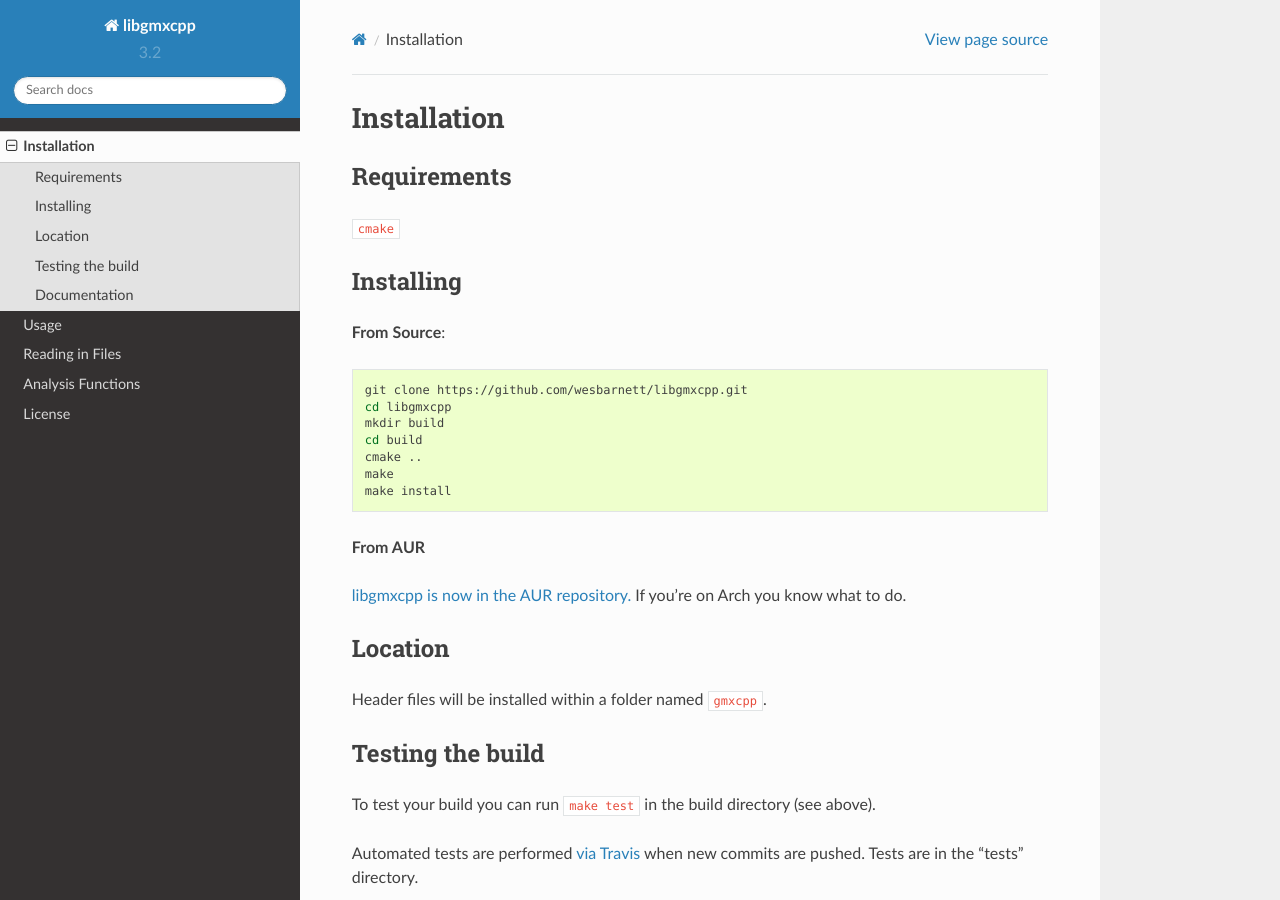
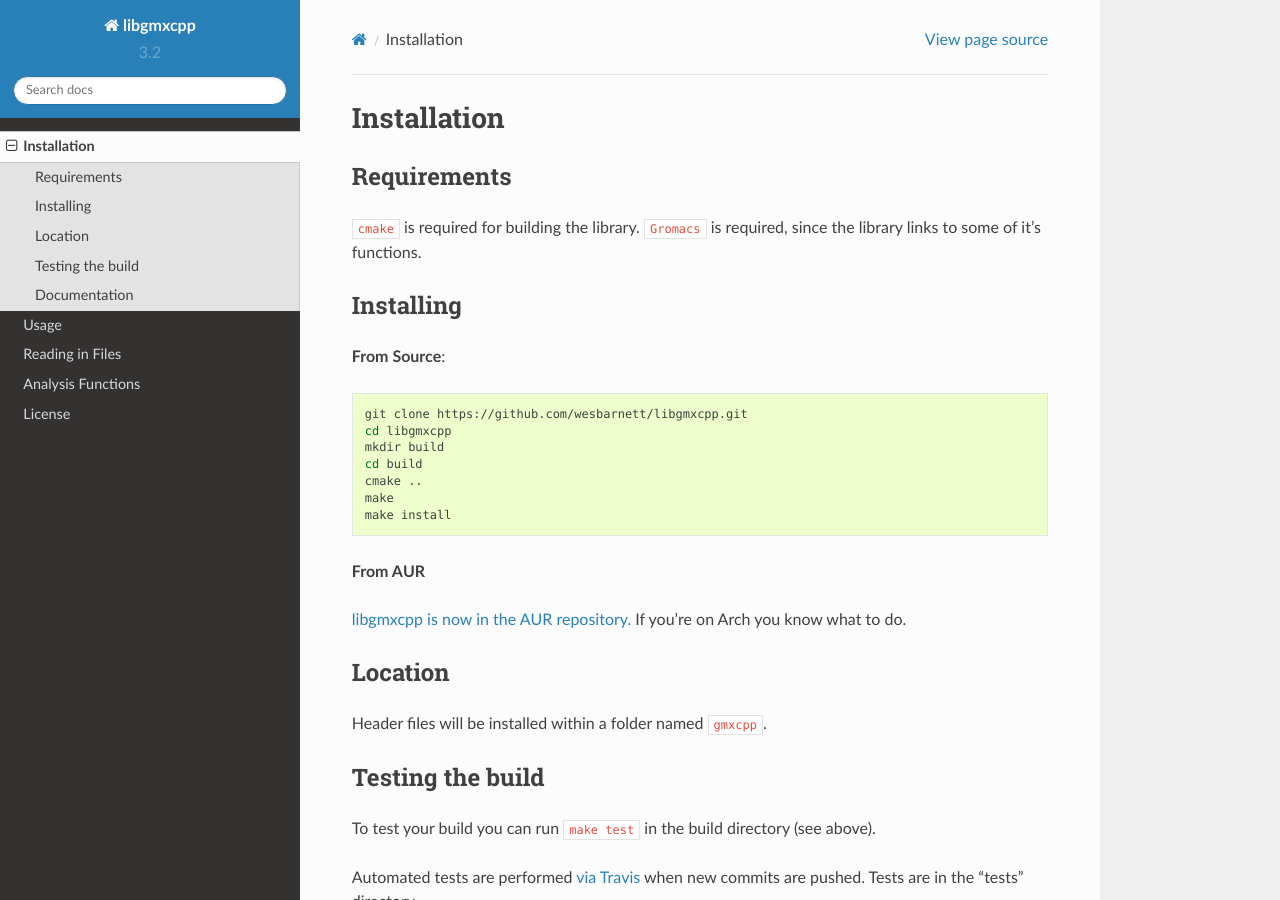
Before and after one commit to wesbarnett/libgmxcpp, a Sphinx documentation site: the page built from docs/installation.rst, in a window 1280 px wide and 900 px high. Built offline with Sphinx 7.4.7 and the Read the Docs theme 2.0.0, drawn with Linux system fonts in a browser that asks for light colours.

Commit message:
update docs

```diff
--- a/docs/installation.rst
+++ b/docs/installation.rst
@@ -6,7 +6,8 @@
 Requirements
 ------------
 
-``cmake``
+``cmake`` is required for building the library. ``Gromacs`` is required, since
+the library links to some of it's functions.
 
 Installing
 -----------
```
